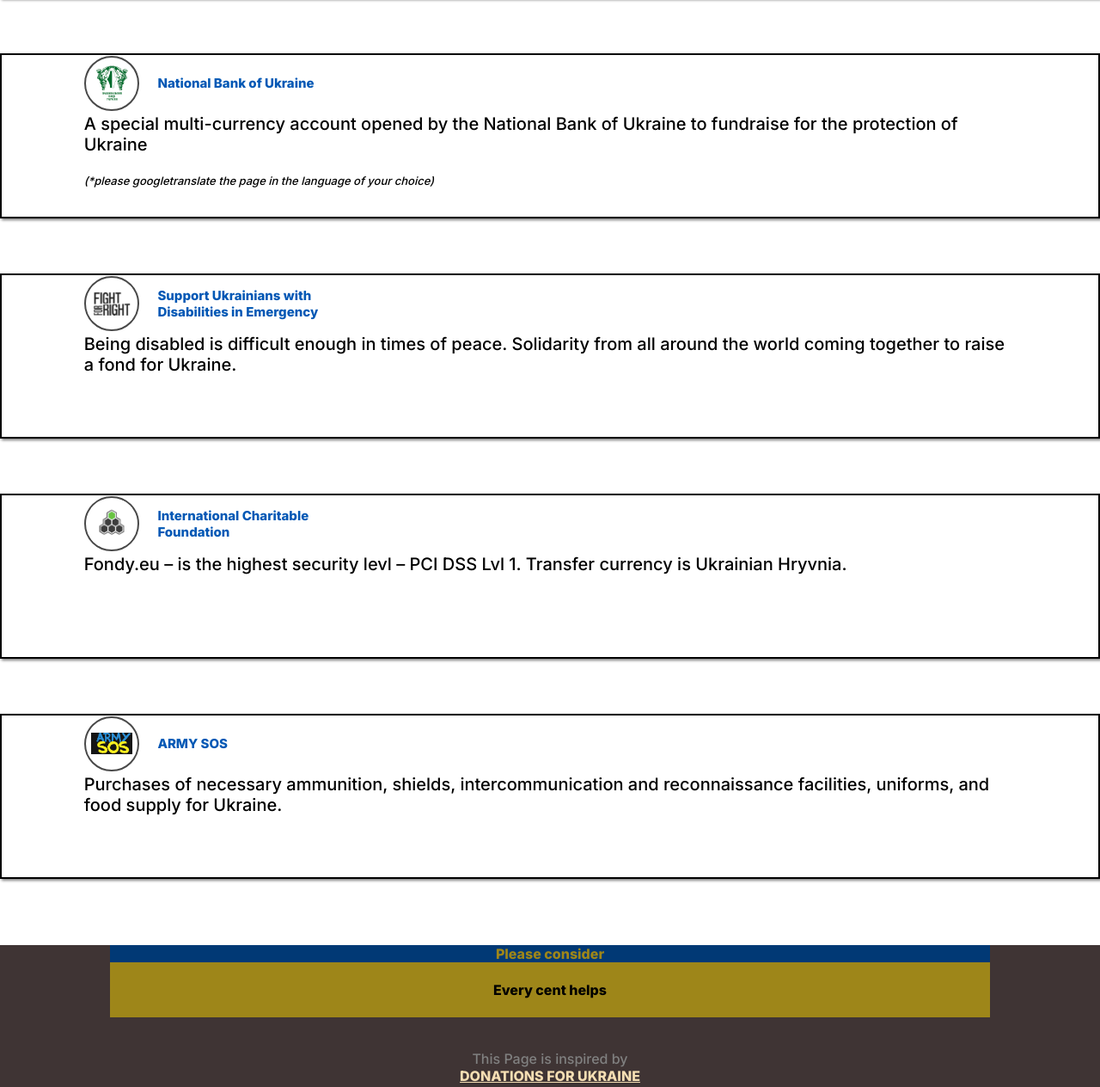
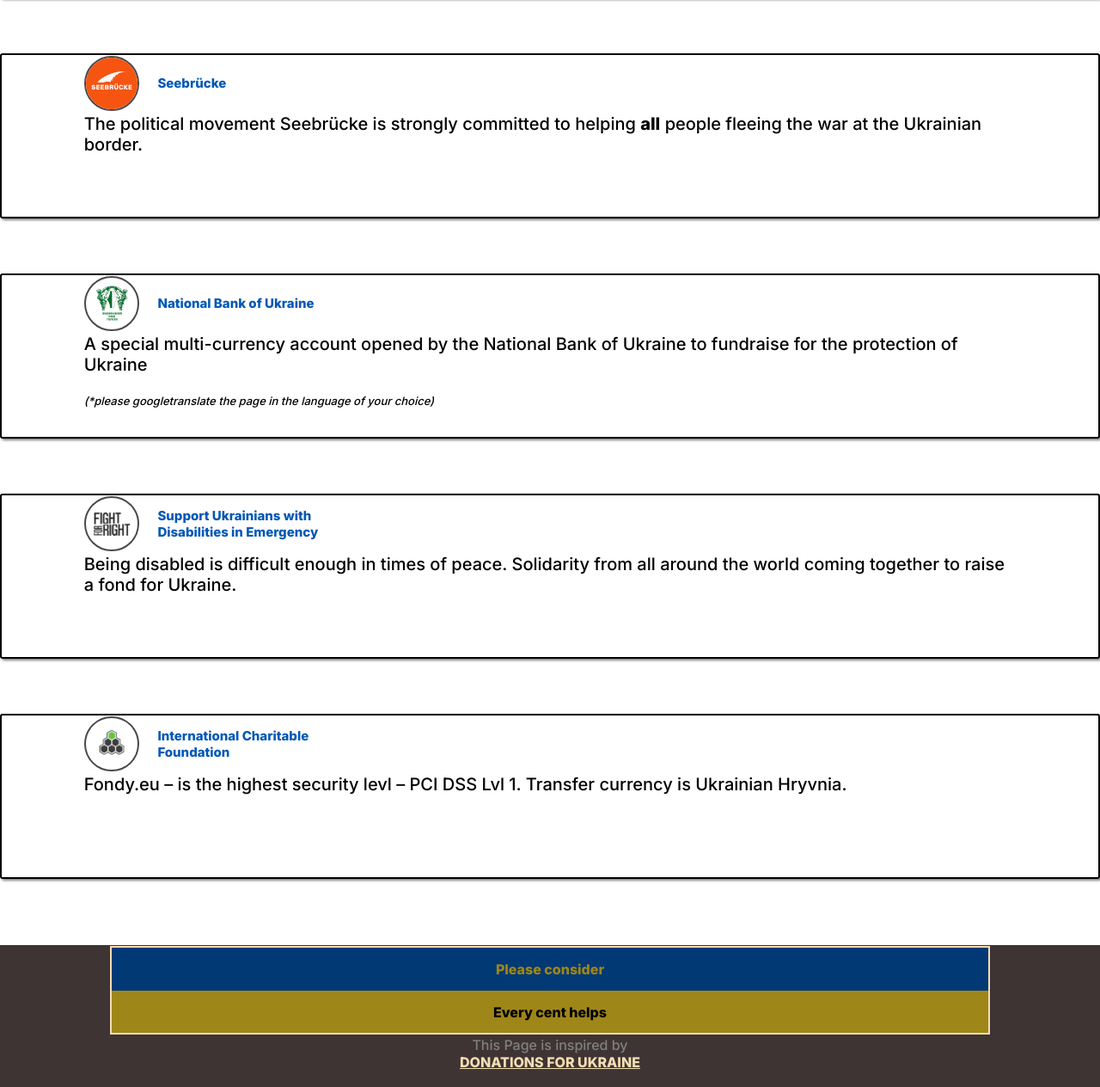
Before and after one commit to johnxadams/donate-for-ukraine, a website: page src/index.html in a window 1280 px wide. Shown: the part 423-1687 px from the top of the page at 86% size. Drawn offline with Linux system fonts and the light colour scheme.

Commit message:
seebruecke donation added + footer bug solved

```diff
--- a/src/index.html
+++ b/src/index.html
@@ -26,6 +26,21 @@
                     <div class="bank-info">
                         Make checks payable to: <br> United Help Ukraine PO Box 83426, Gaithersburg, MD 20883 <br>
                         <b>United Help Ukraine, Inc. </b> is a charitable organization receiving and distributing donations, food and medical supplies to Ukrainian
+                    </div>
+                </div>
+            </article>
+            <article>
+                <div class="bank-name-section">
+                    <div class="bank-logo ">
+                        <img class="logo-seebruecke" src="./images/seebruecke-logo.jpg" alt="Seebrueke-logo">
+                    </div>
+                    <div class="bank-name">
+                        <a href="
+                        https://seebruecke.org/spenden" target="blank">Seebr&#252;cke</a>
+                    </div></div>
+                <div class="bank-info-section-container">
+                    <div class="bank-info">
+                        The political movement Seebr&#252;cke is strongly committed to helping <b>all</b> people fleeing the war at the Ukrainian border.
                     </div>
                 </div>
             </article>
@@ -78,21 +93,6 @@
                     </div>
                 </div>
             </article>
-            <article>
-                <div class="bank-name-section">
-                    <div class="bank-logo">
-                        <img src="./images/army-sos-logo.png" alt="Army SoS Logo">
-                    </div>
-                    <div class="bank-name">
-                        <a href="
-                        https://armysos.com.ua/en/help-the-army" target="blank">ARMY SOS</a>
-                    </div></div>
-                <div class="bank-info-section-container">
-                    <div class="bank-info">
-                        Purchases of necessary ammunition, shields, intercommunication and reconnaissance facilities, uniforms, and food supply for Ukraine.
-                    </div>
-                </div>
-            </article>
         </main>
         <footer>
             <article>
@@ -101,10 +101,10 @@
                     make some correction here. -->
                       Please consider
                 </div>
-            </article>
-            <article>
+
                 <div>Every cent helps</div>
             </article>
+
             <div  class="inpiration-link">This  Page is inspired by <br> <a href="https://docs.google.com/document/d/15eTsCgyH8T3OJSka3UFnw5-XgMu40E74d6Sqg4IxRHw/mobilebasic" target="blank">DONATIONS FOR UKRAINE</a></div>
             <div class="author-line">made with ♥ by john</div>
         </footer>
--- a/src/scss/layouts/_footer.scss
+++ b/src/scss/layouts/_footer.scss
@@ -1,31 +1,44 @@
 footer {
 @include flex-column-jcEvenly-aiCenter;
+
 margin-top: 2%;
     article{
-        // border: wheat 2px solid;
+        border: wheat 2px solid;
         width: 80%;
         height: 35%;
         font-weight: 600;
     }
     article:first-child {
-        background-color: #013975 ;
-        @include flex-jcCenter-aiCenter;
-        color: #9e8619;
-    }
-    article:nth-child(2) {
-        background-color: #9e8619;
         display: flex;
         flex-direction: column;
-        justify-content: center;
-        align-items: center;
-        margin-bottom: 3%;
+
+        // margin-top: 5%;
         div:first-child {
-            // border: 2px white dotted;
-            width: 70%;
-            height: 4rem;
+            background-color: #013975 ;
+            color: #9e8619;
+            height: 50%;
+            @include flex-jcCenter-aiCenter;
+        }
+        div:nth-child(2) {
+            background-color: #9e8619;
+            height: 50%;
             @include flex-jcCenter-aiCenter;
         }
     }
+    // article:nth-child(2) {
+    //     background-color: #9e8619;
+    //     display: flex;
+    //     flex-direction: column;
+    //     justify-content: center;
+    //     align-items: center;
+    //     margin-bottom: 3%;
+    //     div:first-child {
+    //         // border: 2px white dotted;
+    //         width: 70%;
+    //         height: 4rem;
+    //         @include flex-jcCenter-aiCenter;
+    //     }
+    // }
     .inpiration-link {
         text-align: center;
         margin-bottom: 5%;
--- a/src/scss/layouts/_header.scss
+++ b/src/scss/layouts/_header.scss
@@ -3,6 +3,8 @@
     font-weight: 600;
     background: -prefix-linear-gradient(top, $ukraine-blue, $ukraine-yellow);
     background: linear-gradient(to bottom, $ukraine-blue, $ukraine-yellow);
+    box-shadow: 2px 2px 3px gray;
+    border-radius: 3px;
     .ukraine-flag-blue {
         width: 100%;
         height: 50%;
--- a/src/scss/layouts/_main-section.scss
+++ b/src/scss/layouts/_main-section.scss
@@ -4,6 +4,7 @@
         font-family: $font-family-inter;
         article {
         border: 2px black solid;
+        border-radius: 3px;
         width: auto;
         height: 32vh;
         margin-top: 1%;
@@ -30,7 +31,12 @@
                     object-fit: cover;
                     width: 3rem;
                 }
+                .logo-seebruecke {
+
+                    width: 5rem;
+                }
             }
+
             .bank-name {
                 // border: 2px red dashed;
                 width: 14rem;
@@ -65,6 +71,7 @@
             }
         }
     }
+
     // .paypal-payment-section {
     //     border: 2px green solid;
     //     height: 35vh;
--- a/src/scss/layouts/media-query-desktop/_desktop-footer.scss
+++ b/src/scss/layouts/media-query-desktop/_desktop-footer.scss
@@ -0,0 +1,3 @@
+// @media only screen and (min-width: 1400px) {
+
+// }
```
Also changed, not shown: src/images/seebruecke-logo.jpg (added), src/styles/main.css, 1 other file.
